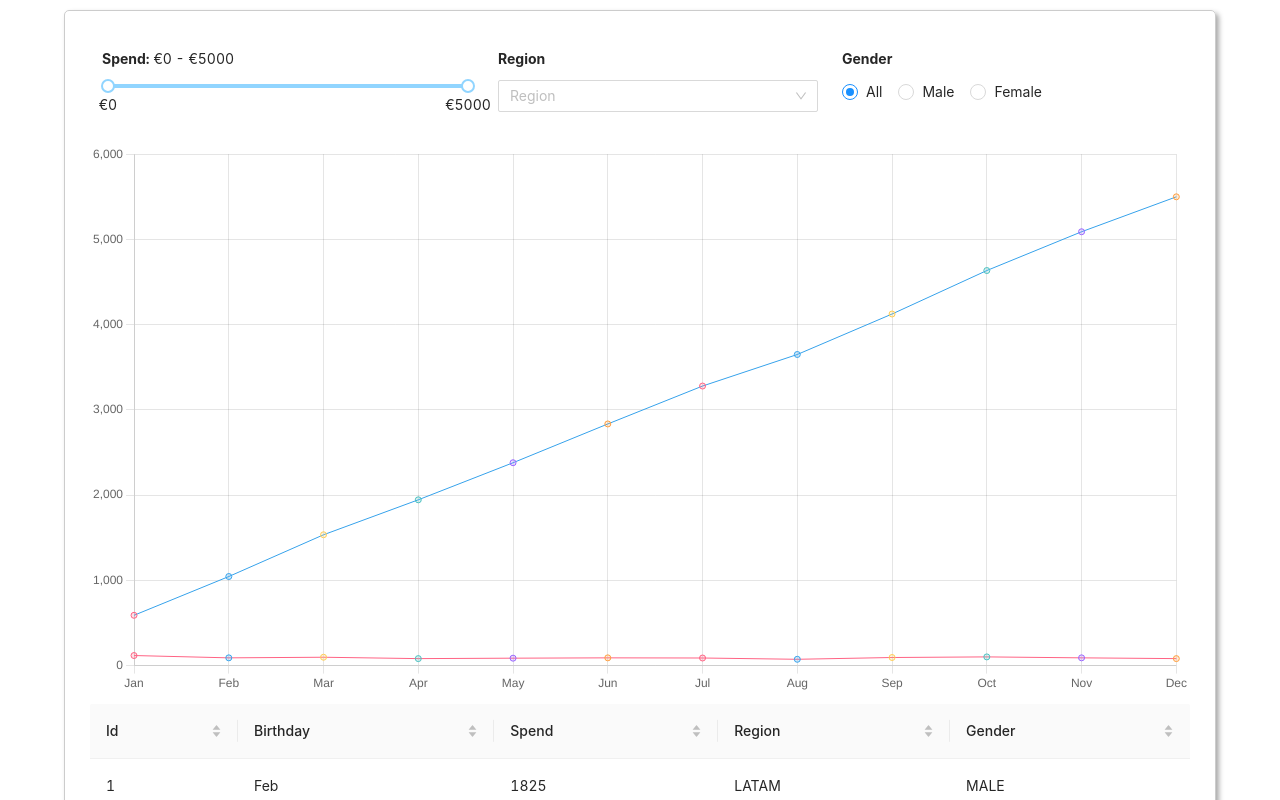
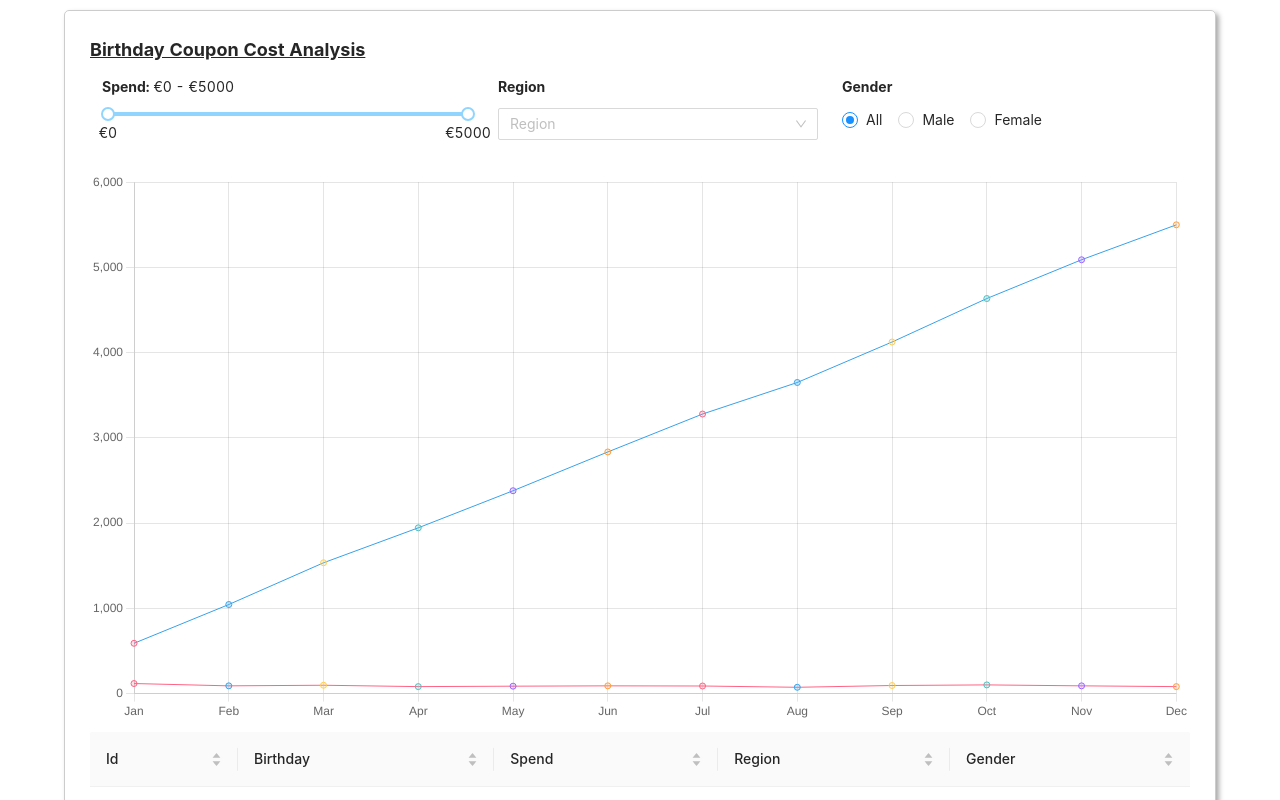
Before and after one commit to colin5530/andopen-tech-test, a React (Create React App) app: page / in a window 1280 px wide. Shown: the top 800 px of the page. Built offline with nearby package versions, Linux system fonts and the light colour scheme.

Commit message:
Fixing table error (#12)

```diff
--- a/src/App.css
+++ b/src/App.css
@@ -6,3 +6,9 @@
   border-radius: 5px;
   box-shadow: 3px 3px 5px #aaa;
 }
+
+.App-title {
+  font-size: 18px;
+  font-weight: 700;
+  text-decoration: underline;
+}
--- a/src/App.js
+++ b/src/App.js
@@ -10,6 +10,9 @@ const App = () => {
   return (
     <UserDataProvider>
       <div className="App">
+        <div className='App-title'>
+          Birthday Coupon Cost Analysis
+        </div>
         <FilterBar />
         <ChartContainer />
         <TableContainer />
--- a/src/components/TableContainer/TableContainer.js
+++ b/src/components/TableContainer/TableContainer.js
@@ -43,7 +43,11 @@ const TableContainer = () => {
 
   return (
     <div className='c-TableContainer'>
-      <Table dataSource={visibleUsers} columns={columns} />
+      <Table
+        columns={columns}
+        dataSource={visibleUsers}
+        rowKey={(row) => row.id}
+      />
     </div>
   )
 }
```
